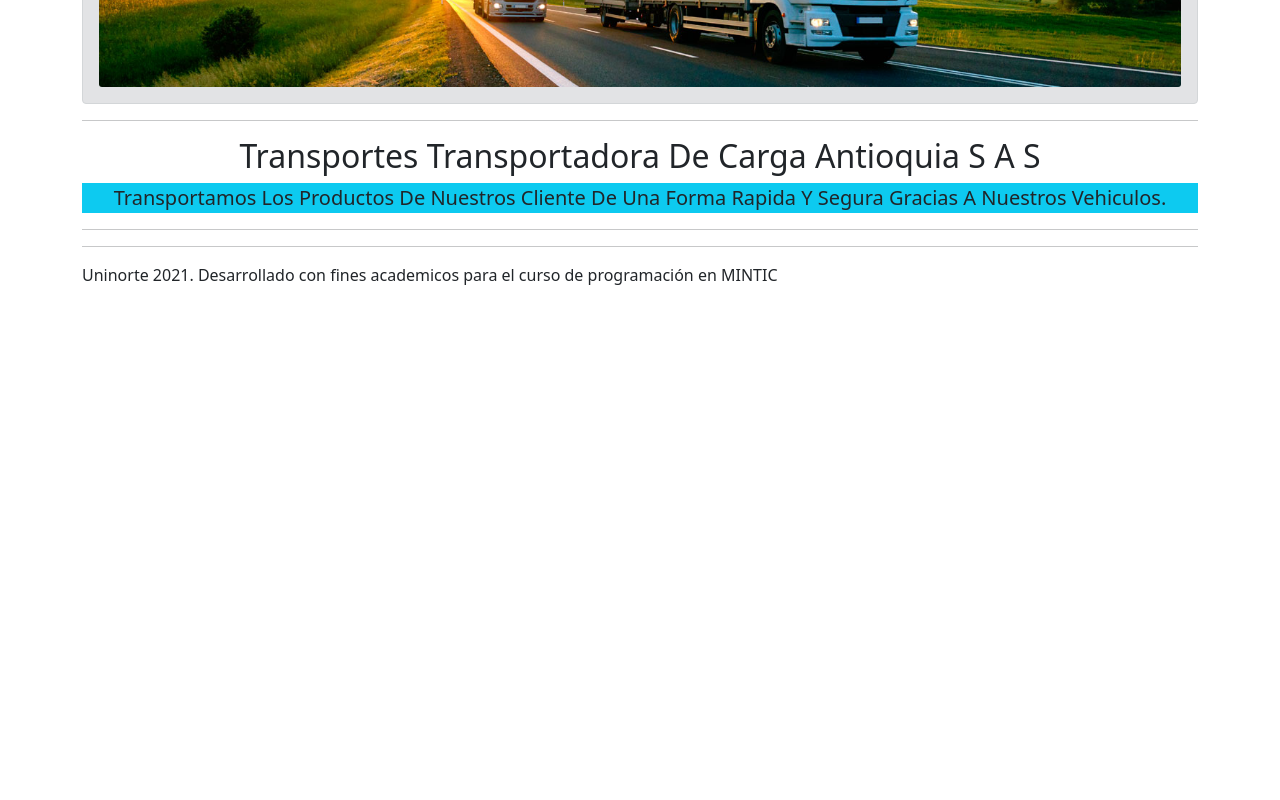
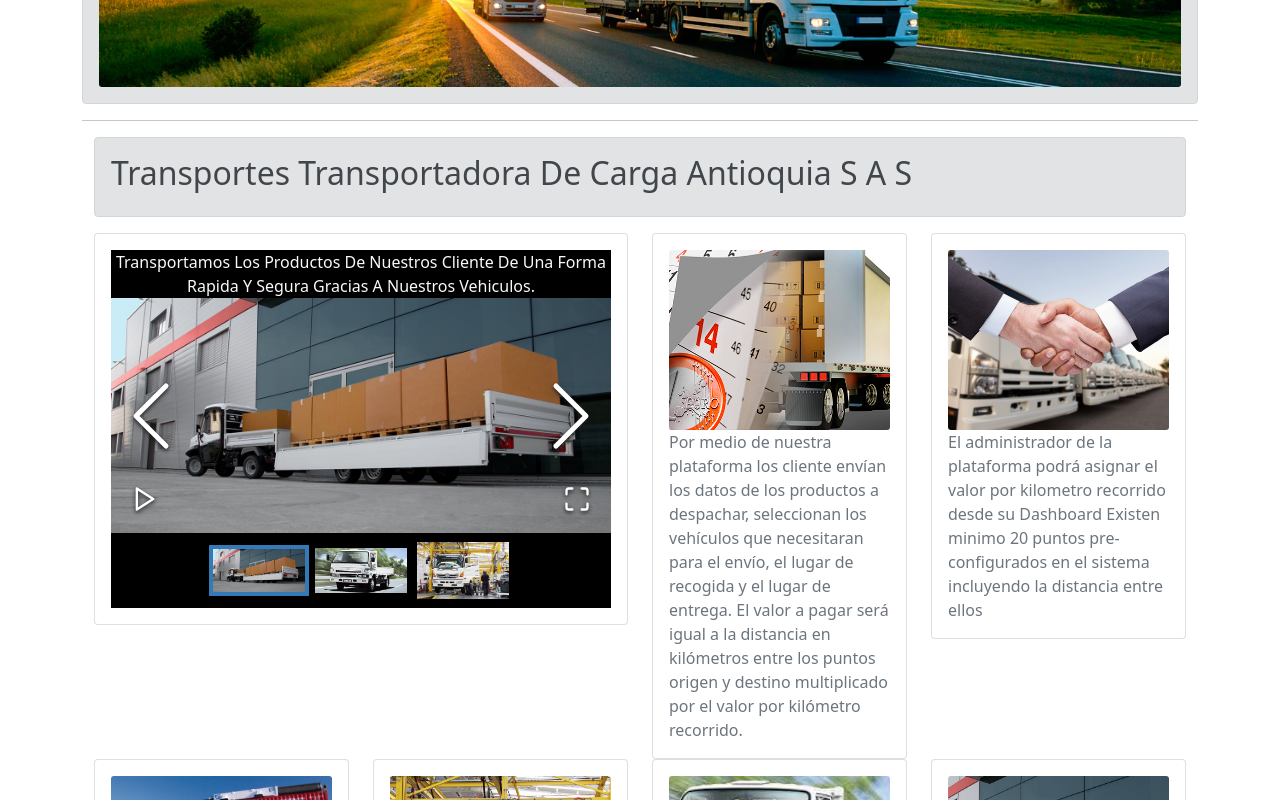
Before and after one commit to Joanellav/ci5, a React (Create React App) app: page / in a window 1280 px wide. Shown: the part 320-1120 px from the top of the page. Before the commit the page ends 800 px from the top, so only its background shows below. Built offline with nearby package versions, Linux system fonts and the light colour scheme.

Commit message:
Modificacion Home by Joanella

```diff
--- a/package.json
+++ b/package.json
@@ -10,6 +10,7 @@
     "react": "^17.0.2",
     "react-bootstrap": "^2.0.2",
     "react-dom": "^17.0.2",
+    "react-image-gallery": "^1.2.7",
     "react-router-dom": "^6.0.2",
     "react-scripts": "^4.0.3",
     "web-vitals": "^1.1.2"
--- a/src/components/Home.js
+++ b/src/components/Home.js
@@ -1,14 +1,96 @@
 // Joa
+import ImageGallery from 'react-image-gallery';
+import "../../node_modules/react-image-gallery/styles/css/image-gallery.css";
+import serv1 from "../assets/Serv1.jpg"
+import serv2 from "../assets/Serv2.jpg"
+import serv3 from "../assets/Serv3.jpg"
+import serv4 from "../assets/Serv4.jpg"
+import serv5 from "../assets/Serv5.jpg"
+import serv6 from "../assets/Serv6.jpg"
+import {Alert} from 'react-bootstrap'
+
+const images = [
+  {
+    original: serv1,
+    thumbnail: serv1,
+  },
+  {
+    original: serv2,
+    thumbnail: serv2,
+  },
+  {
+    original: serv3,
+    thumbnail: serv3,
+  },
+];
+const cards = [
+  {
+    id:1,
+    image:serv6,
+    text:'Por medio de nuestra plataforma los cliente envían los datos de los productos a despachar, seleccionan los vehículos que necesitaran para el envío, el lugar de recogida y el lugar de entrega.'
+    + ' El valor a pagar será igual a la distancia en kilómetros entre los puntos origen y destino multiplicado por el valor por kilómetro recorrido. '
+  },
+  {
+    id:2,
+    image:serv5,
+    text:'El administrador de la plataforma podrá asignar el valor por kilometro recorrido desde su Dashboard'
+    +' Existen minimo 20 puntos pre-configurados en el sistema incluyendo la distancia entre ellos'
+  },
+  {
+    id:3,
+    image:serv4,
+    text:'Los perfiles con los que cuenta el sistema son administrador, usuario interno y usuario externo (cliente).'
+  },
+  {
+    id:4,
+    image:serv3,
+    text:'La generación de la factura es automática teniendo en cuenta el valor configurado por kilómetro recorrido y la distancia entre los puntos origen y destino.'
+  },
+  {
+    id:5,
+    image:serv2,
+    text:'Un administrador se encarga de gestionar los usuarios internos y además ejerce control total de la plataforma.'
+  },
+  {
+    id:6,
+    image:serv1,
+    text:'Los datos suministrados por los usuarios deben cumplir la política de privacidad de datos vigente, es decir las contraseñas de los usuarios deben almacenarse de forma cifrada y la conexión al servidor debe realizarse de forma segura.'
+  }
+]
 
 const Home = () => (
-  <div>
-    <h2 className="card-title text-center">Transportes Transportadora De Carga Antioquia S A S</h2>
-    <p className="blockquote bg-info text-center text-capitalize ">
-      Transportamos los productos de nuestros cliente
-      de una forma rapida y segura gracias a nuestros vehiculos.
-    </p>
-  </div>
+  <div className="container justify-content-center align-items-center">
+  <Alert variant="secondary" className="mt-1"><h2>Transportes Transportadora De Carga Antioquia S A S</h2></Alert>
 
+  <div className="row">
+
+
+  <div className="col-md-6 text-center" >
+      <div className="card">
+          <div className="card-body ">
+            <p className=" bg-black text-light text-capitalize card-text">
+              Transportamos los productos de nuestros cliente
+              de una forma rapida y segura gracias a nuestros vehiculos.
+            <ImageGallery items={images} />
+            </p>
+          </div>
+        </div>
+      </div>
+
+        {
+          cards.map((card) =>
+            <div className="col-md-3" key={card.id}>
+              <div className="card">
+                <div className="card-body ">
+                  <img src={card.image} alt="" class="card-img img-responsive fit-image2"/>
+                  <p className="card-text text-secondary">{card.text}</p>
+                </div>
+              </div>
+            </div>
+          )
+        }
+      </div>
+    </div>
 
 );
 
--- a/src/index.css
+++ b/src/index.css
@@ -19,6 +19,12 @@ code {
   height: 330px;
   }
 
+  .fit-image2{
+    width: 80%;
+    object-fit: cover;
+    height: 180px;
+    }
+
   button {
     background: none;
     color: inherit;
```
Also changed, not shown: 1 other file (tests, documents, lock files or other folders).
